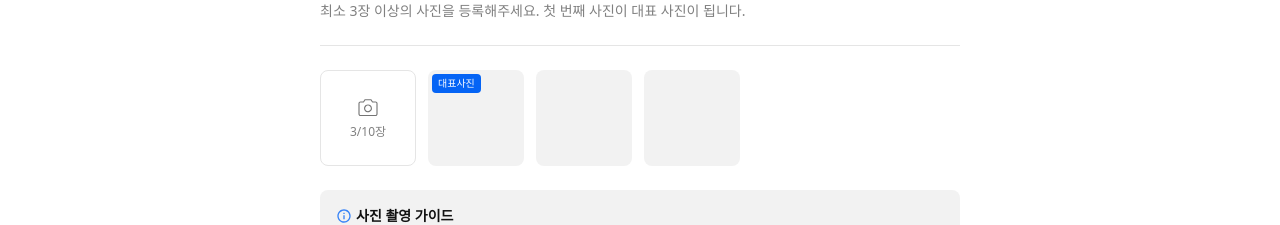
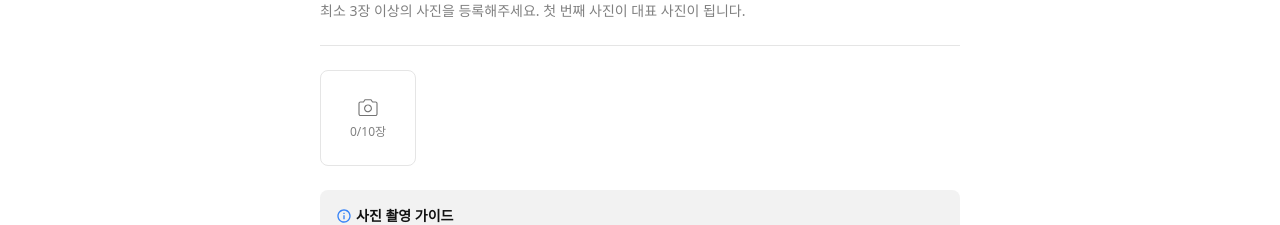
Before and after one commit to UMC-POP-IT/Pop-It-FE, a React (Vite) app: page /host/register/step5 in a window 1280 px wide. Shown: the part 405-630 px from the top of the page. Built offline with nearby package versions, Linux system fonts and the light colour scheme.

Commit message:
feat: 사진 다중 업로드 미리보기 + 개별 삭제 (#60)

```diff
--- a/src/features/host-register/pages/RegisterStep5.tsx
+++ b/src/features/host-register/pages/RegisterStep5.tsx
@@ -8,13 +8,10 @@ import Modal from "@/shared/components/Modal";
 import { STEPS, GUIDE_ITEMS } from "@/features/host-register/api/mock_register";
 import { useRegisterStore } from "@/store/registerStore";
 
-// 정적: 업로드된 사진 목업 (첫 장이 대표 사진)
-// TODO: 실제 File[] 업로드 미리보기로 교체 (파일 input state / RHF 붙일 때)
-const MOCK_PHOTOS = ["photo-1", "photo-2", "photo-3"];
-
 export const RegisterStep5 = () => {
   const navigate = useNavigate();
   const [modal, setModal] = useState<"confirm" | "success" | null>(null);
+  const [photos, setPhotos] = useState<File[]>([]);
   const form = useRegisterStore((s) => s.form);
   const reset = useRegisterStore((s) => s.reset);
   // 최종 제출 (지금은 Mock: 콘솔 출력. 실제 POST /spaces는 2차 API 때)
@@ -69,24 +66,47 @@ export const RegisterStep5 = () => {
               className="h-6 w-6"
             />
             {/* 정적: 목업 매수 표시. TODO: 업로드 매수 실시간 카운팅 */}
-            <span className="text-xs">{MOCK_PHOTOS.length}/10장</span>
+            <span className="text-xs">{photos.length}/10장</span>
             <input
               type="file"
               accept="image/*"
               multiple
+              onChange={(e) =>
+                setPhotos((prev) => [
+                  ...prev,
+                  ...Array.from(e.target.files ?? []),
+                ])
+              }
               className="hidden"
             />
           </label>
 
-          {/* 업로드된 썸네일 (정적 목업) — 첫 장에 '대표사진' 뱃지
-              TODO: MOCK_PHOTOS → 실제 업로드된 사진 미리보기(URL.createObjectURL)로 교체 */}
-          {MOCK_PHOTOS.map((photo, i) => (
+          {/* photos 실제 이미지 */}
+          {photos.map((photo, i) => (
             <div
-              key={photo}
+              key={i}
               className="bg-tag-bg relative h-24 w-24 shrink-0 overflow-hidden rounded-lg"
             >
+              <img
+                src={URL.createObjectURL(photo)}
+                alt=""
+                className="h-full w-full object-cover"
+              />
+
+              {/* 삭제 버튼 (왼쪽 위) — 해당 사진만 배열에서 제거 */}
+              <button
+                type="button"
+                aria-label="사진 삭제"
+                onClick={() =>
+                  setPhotos((prev) => prev.filter((_, idx) => idx !== i))
+                }
+                className="absolute top-1 left-1 flex h-5 w-5 items-center justify-center rounded-full bg-black/50 text-xs text-white"
+              >
+                ×
+              </button>
+
               {i === 0 && (
-                <span className="bg-primary absolute top-1 left-1 rounded px-1.5 py-0.5 text-[10px] font-medium text-white">
+                <span className="bg-primary-light text-primary absolute top-0 right-0 rounded-xl px-2 py-0.5 text-[13px] font-bold">
                   대표사진
                 </span>
               )}
```
